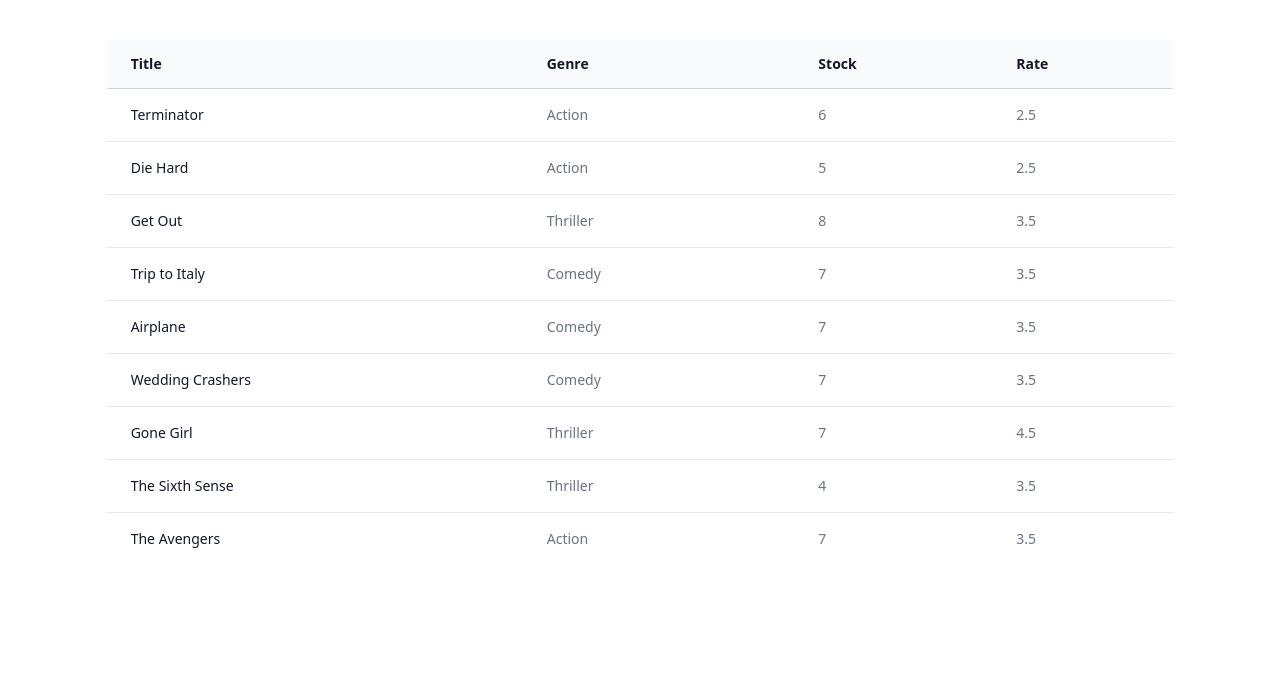
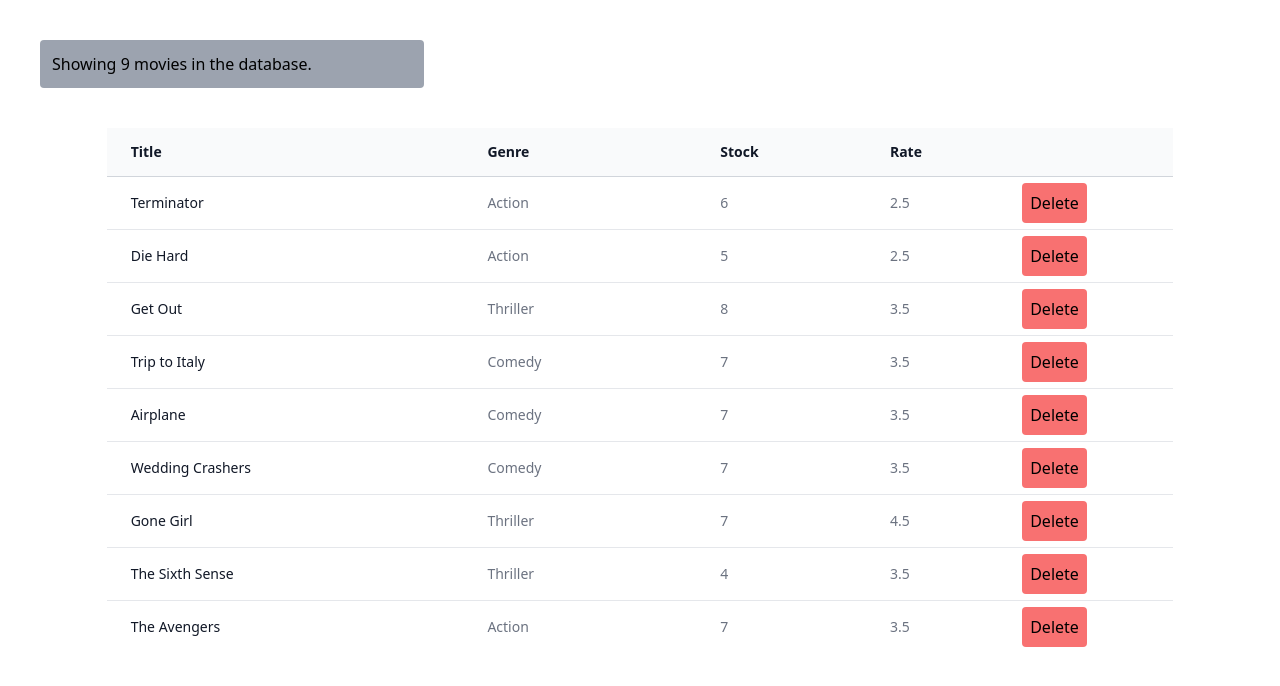
Before and after one commit to afghanelyas/React_Project, a React (Create React App) app: page / in a window 1280 px wide. Shown: the top 686 px of the page. Built offline with nearby package versions, Linux system fonts and the light colour scheme.

Commit message:
JSX rendering lists, conditional rendering, handling events, updating the state

```diff
--- a/src/component/movies.jsx
+++ b/src/component/movies.jsx
@@ -4,33 +4,51 @@
 export default class Movies extends Component {
     state = {
         movies: getMovies()
+     };
+
+     handleDelete = (movie) => {
+        const movies = this.state.movies.filter(m => m._id !== movie._id);
+        this.setState({movies})
      }
+
+
     render() {
+        const {length: count} = this.state.movies
+        if (count === 0)
+            return <p class="m-10 bg-gray-400 w-96 rounded p-3">There are no movies in the database.</p>
 
-       return <table class="w-5/6 divide-y m-auto mt-10 divide-gray-300">
+       return (
 
+        <div>
+        <p class="m-10 bg-gray-400 w-96 rounded p-3">Showing {count} movies in the database.</p>
+        <table class="w-5/6 divide-y m-auto mt-10 divide-gray-300">
         <thead class="bg-gray-50">
             <tr>
                 <th scope="col" class="py-3.5 pl-4 pr-3 text-left text-sm font-semibold text-gray-900 sm:pl-6">Title</th>
                 <th scope="col" class="py-3.5 pl-4 pr-3 text-left text-sm font-semibold text-gray-900 sm:pl-6">Genre</th>
                 <th scope="col" class="py-3.5 pl-4 pr-3 text-left text-sm font-semibold text-gray-900 sm:pl-6">Stock</th>
                 <th scope="col" class="py-3.5 pl-4 pr-3 text-left text-sm font-semibold text-gray-900 sm:pl-6">Rate</th>
+                <th></th>
             </tr>
         </thead>
 
         <tbody class="divide-y divide-gray-200 bg-white">
             {this.state.movies.map(movie =>(
-            <tr>
+            <tr key={movie._id}>
                <td class="whitespace-nowrap py-4 pl-4 pr-3 text-sm font-medium text-gray-900 sm:pl-6">{movie.title}</td>
                <td class="whitespace-nowrap px-6 py-4 text-sm text-gray-500">{movie.genre.name}</td>
                <td class="whitespace-nowrap px-6 py-4 text-sm text-gray-500">{movie.numberInStock}</td>
                <td class="whitespace-nowrap px-6 py-4 text-sm text-gray-500">{movie.dailyRentalRate}</td>
+               <td> <button onClick={() => this.handleDelete(movie)} class="bg-red-400 p-2 rounded">Delete</button> </td>
             </tr>
 
             ))}
         </tbody>
 
     </table>
+        </div>
+
+       )
 
     }
 }
```
